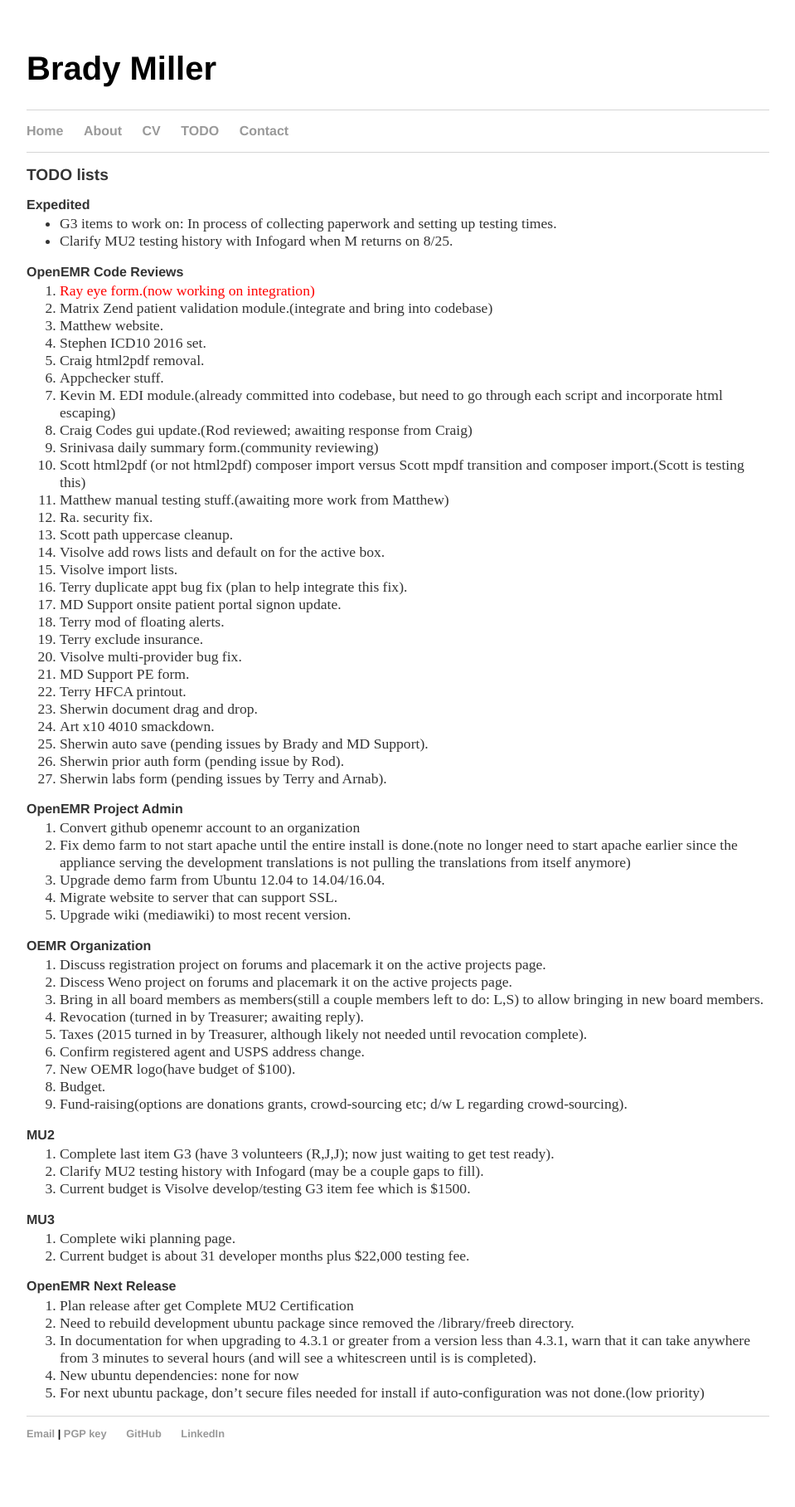
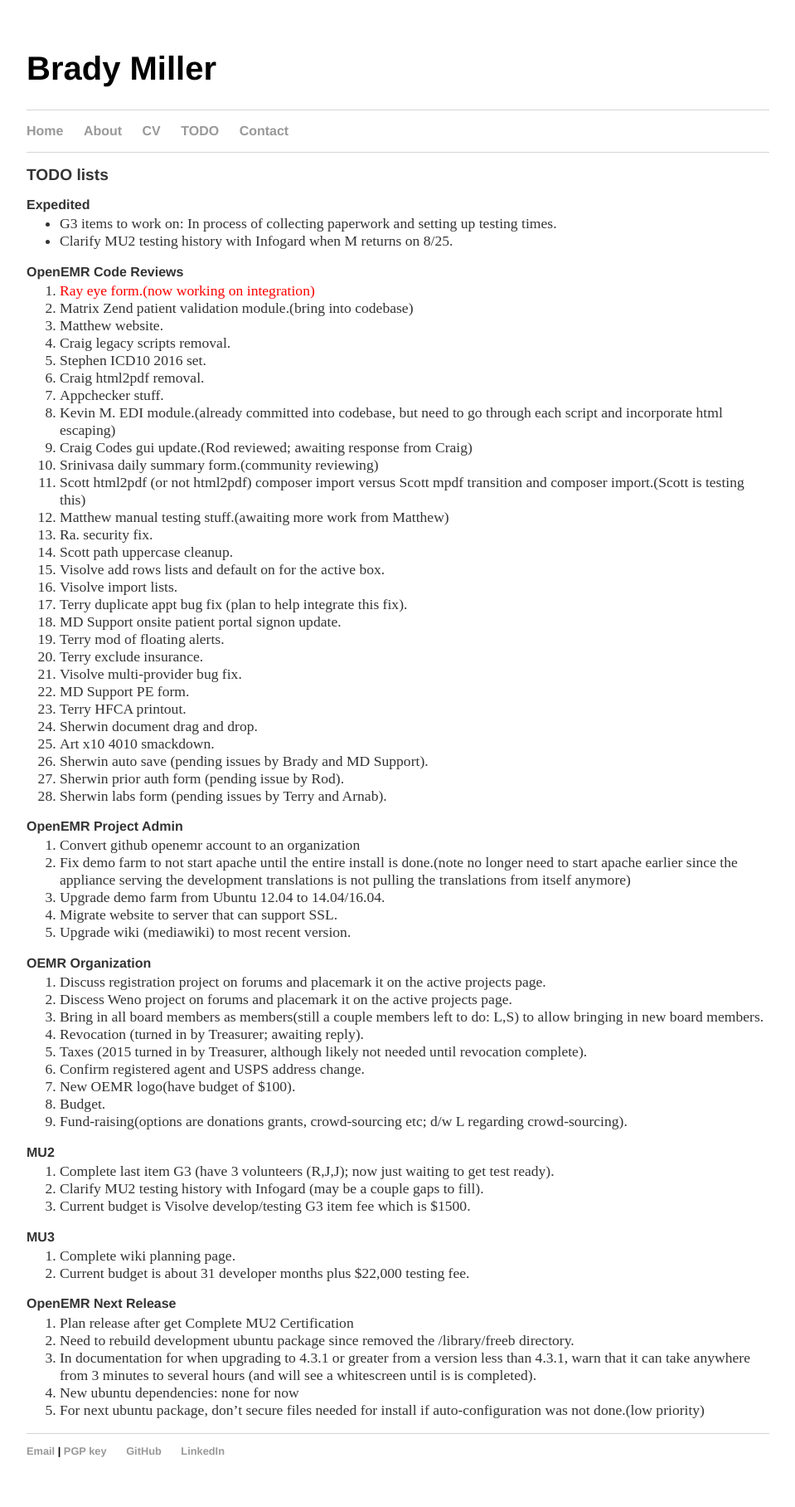
Before and after one commit to bradymiller/bradymiller.github.io, a Jekyll site: the page built from todo/index.md, in a window 1280 px wide. Shown: the whole page at 83% size, without its empty margins (160-1119 px from the left). Built offline with Jekyll 4.4.1, drawn with Linux system fonts in a browser that asks for light colours; before the commit the page ends 1795 px from its top, so only the background shows below that.

Commit message:
Update todo list

```diff
--- a/todo/index.md
+++ b/todo/index.md
@@ -9,8 +9,9 @@
 
 ### OpenEMR Code Reviews
 1. <span style="color: red">Ray eye form.(now working on integration)</span>
-1. Matrix Zend patient validation module.(integrate and bring into codebase)
+1. Matrix Zend patient validation module.(bring into codebase)
 1. Matthew website.
+1. Craig legacy scripts removal.
 1. Stephen ICD10 2016 set.
 1. Craig html2pdf removal.
 1. Appchecker stuff.
```
